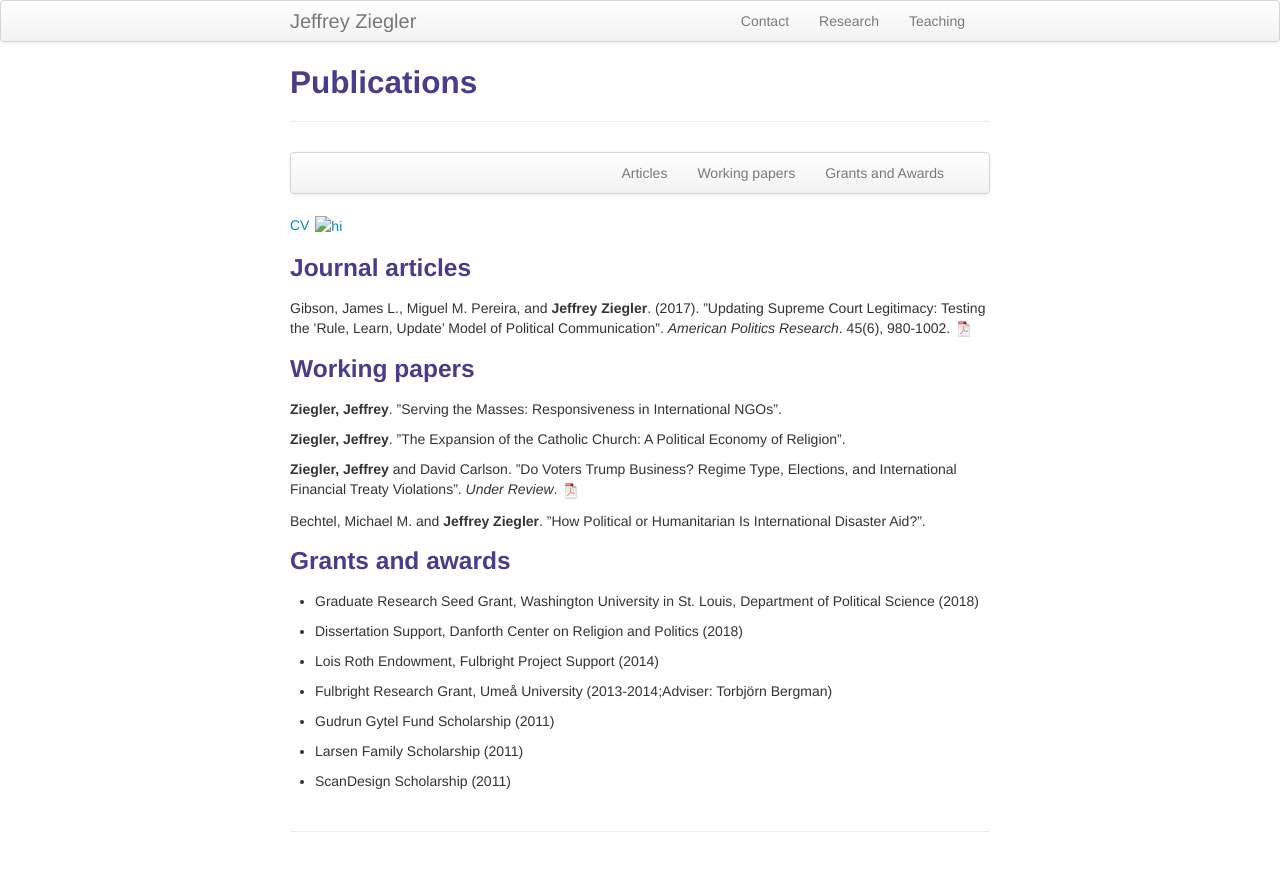
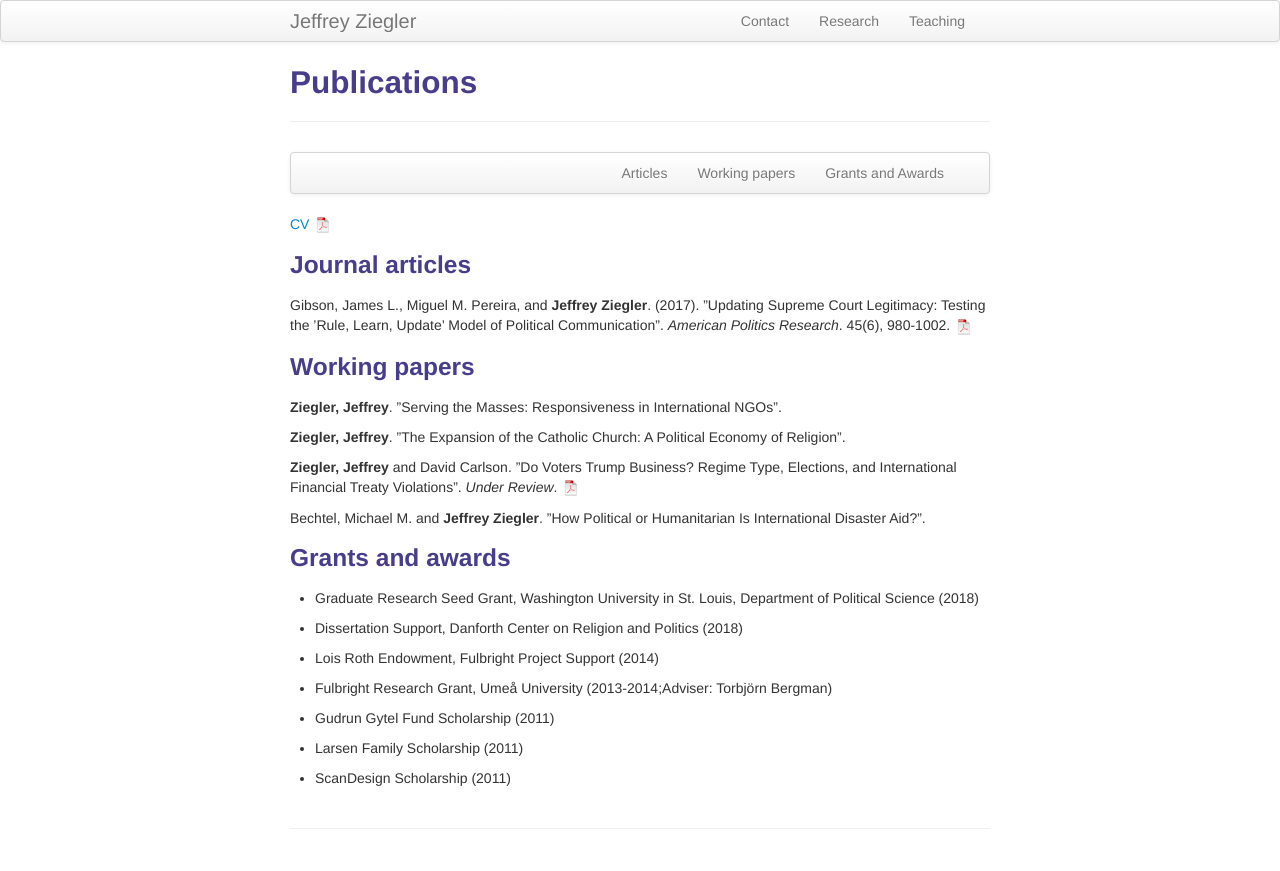
Before and after one commit to zieglerjef/zieglerjef.github.io, a Jekyll site: the page built from pages/pubs.md, in a window 1280 px wide. Shown: the top 871 px of the page. Built offline with Jekyll 4.4.1, drawn with Linux system fonts in a browser that asks for light colours.

Commit message:
Update pubs.md

```diff
--- a/pages/pubs.md
+++ b/pages/pubs.md
@@ -14,7 +14,7 @@ description: Jeffrey Ziegler's publications
     </div>
 </div>
 
-<a href="../assets/JeffZiegler_CV.pdf">	CV <img src="pages/icons16/pdf-icon.png" alt="hi" class="inline"/>
+<a href="/../assets/JeffZiegler_CV.pdf">	CV <img src="icons16/pdf-icon.png" alt="hi" class="inline"/>
 </a><br/>
 
 ### <a name="articles"></a>Journal articles
```
